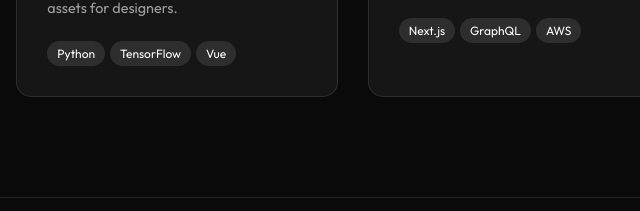
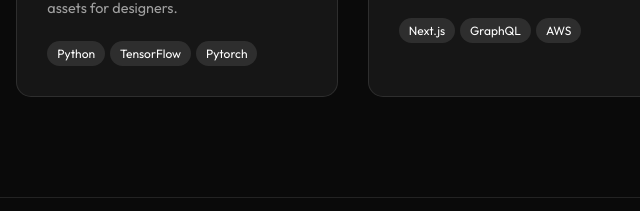
Before and after one commit to Jubayer-75/jubayer-portfolio, a plain HTML site: page index.html in a window 1280 px wide. Shown: the part 1594-1805 px from the top of the page, 463-1103 px from the left. Drawn offline with Linux system fonts and the light colour scheme.

Commit message:
Update index.html

```diff
--- a/index.html
+++ b/index.html
@@ -353,7 +353,7 @@
             <div class="project-card reveal hover-trigger">
                 <h3>LMS</h3> <p>Generative adversarial network interface for creating high-fidelity assets for designers.</p>
                 <div class="tags">
-                    <span>Python</span><span>TensorFlow</span><span>Vue</span>
+                    <span>Python</span><span>TensorFlow</span><span>Pytorch</span>
                 </div>
             </div>
 
@@ -452,4 +452,5 @@
         window.onresize = resize; resize(); loop();
     </script>
 </body>
+
 </html>
```
